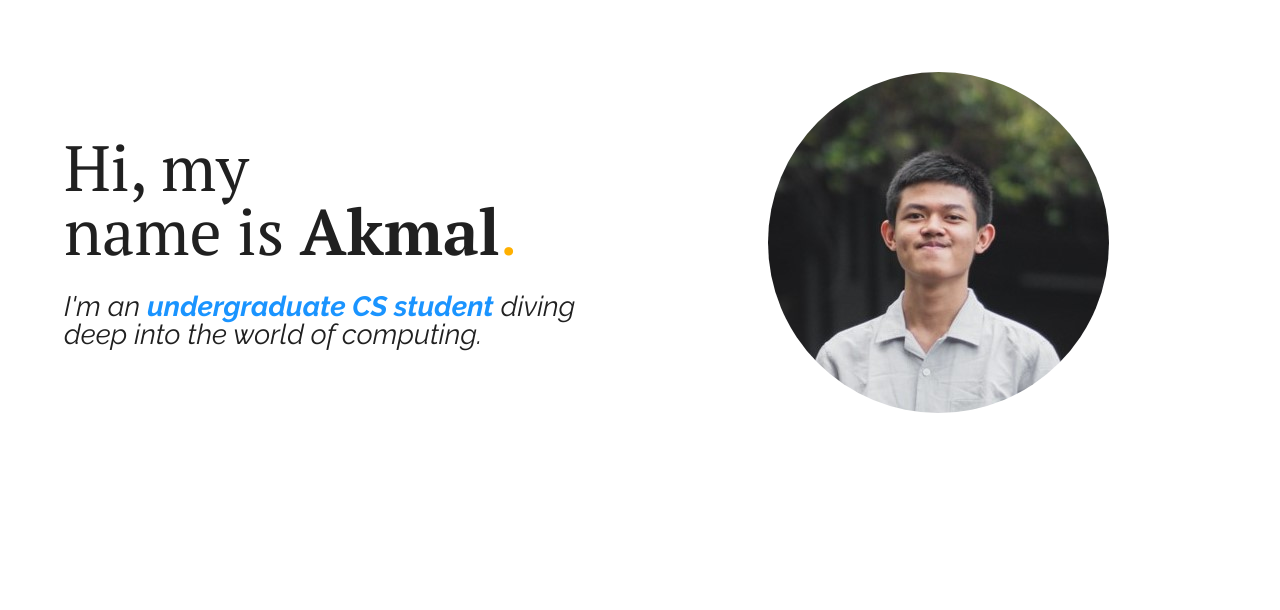
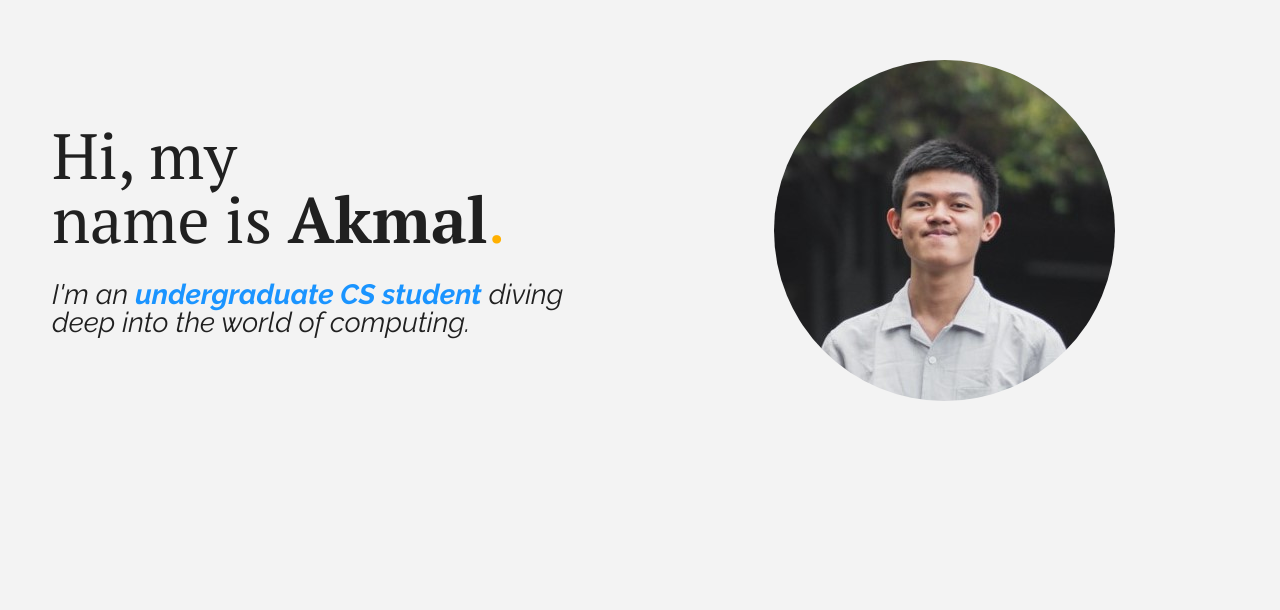
Before and after one commit to AkmalArifin/portofolio, a Vue app: page / in a window 1280 px wide. Shown: the part 190-800 px from the top of the page. Built offline with nearby package versions, Linux system fonts and the light colour scheme.

Commit message:
feat: clean css base

```diff
--- a/src/assets/main.css
+++ b/src/assets/main.css
@@ -1,21 +1,8 @@
 @import './base.css';
 
-#app {
-  max-width: 1280px;
-  margin: 0 auto;
-  padding: 2rem 2rem 0 2rem;
-  font-weight: normal;
+body {
+  background: var(--vt-c-white-soft);
+  position: relative;
+  min-height: calc(100vh - 40px);
+  padding: 20px;
 }
-
-@media (min-width: 1024px) {
-  body {
-    display: flex;
-    place-items: center;
-  }
-
-  /* #app {
-    display: grid;
-    grid-template-columns: 1fr 1fr;
-    padding: 0 2rem;
-  } */
-}
```
